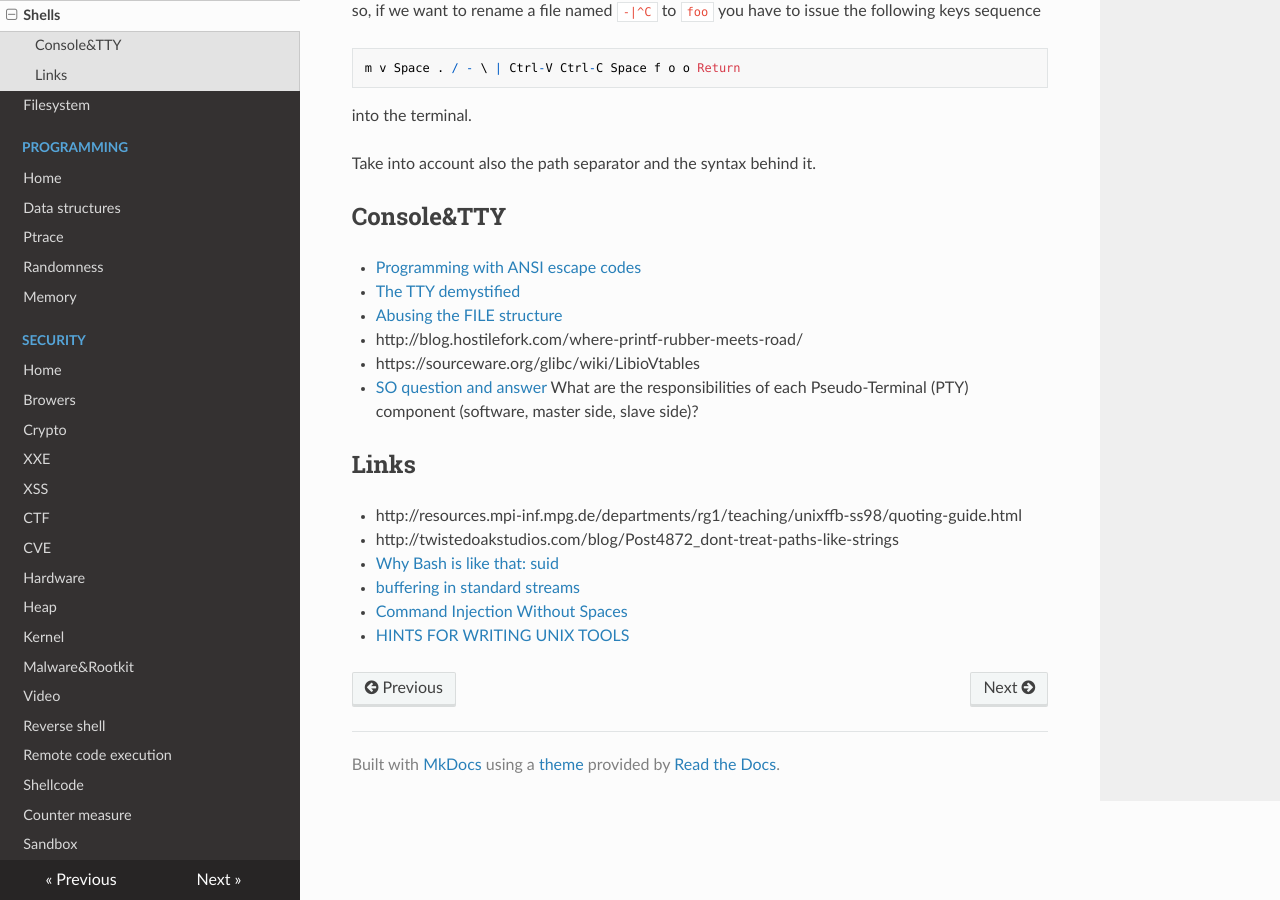
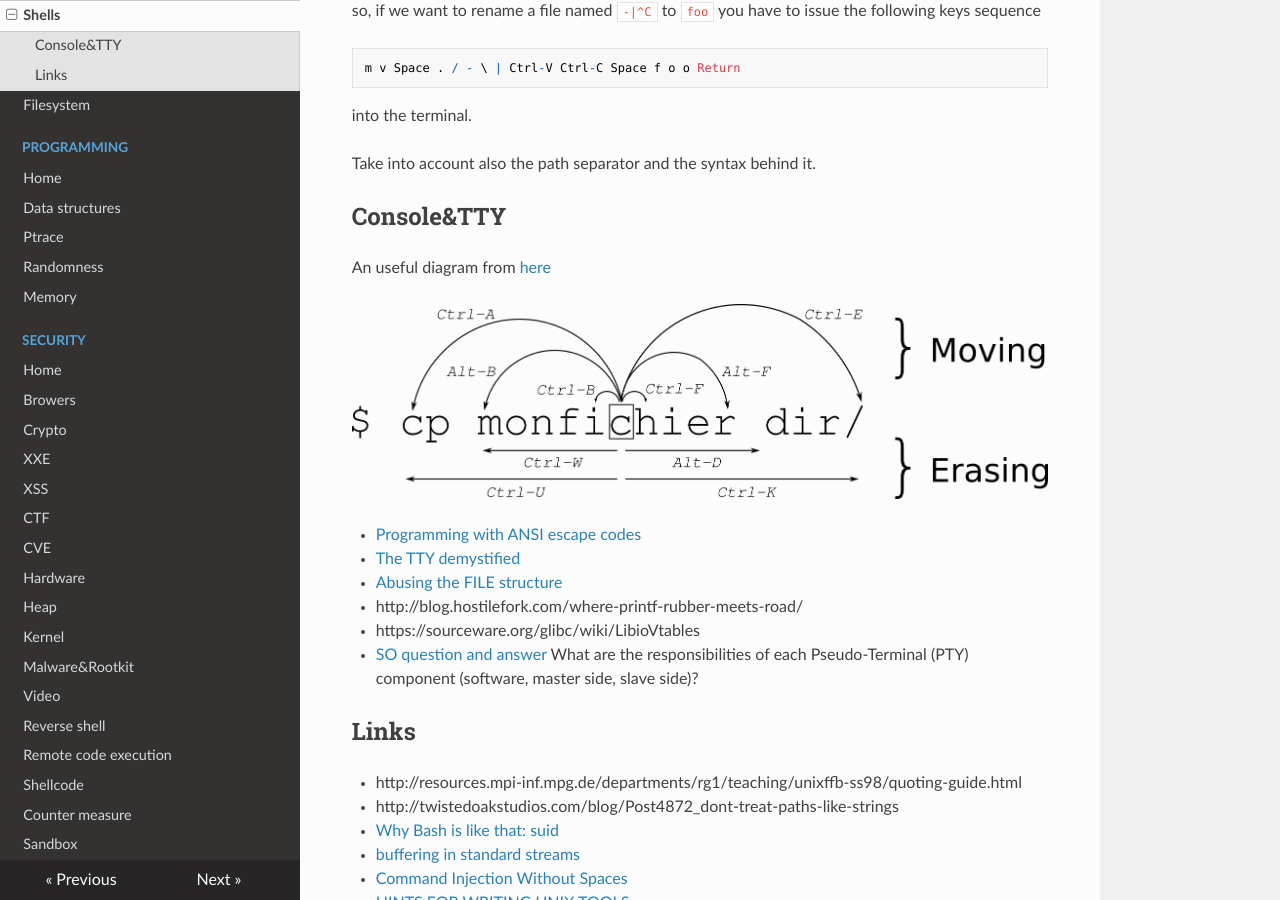
Before and after one commit to gipi/low-level, an MkDocs documentation site: the page built from docs/shell.md, in a window 1280 px wide and 900 px high, scrolled down 378 px. Built offline with MkDocs 1.6.1, drawn with Linux system fonts in a browser that asks for light colours; nearby versions of some CDN libraries; old or Windows-style settings are respelled for this version of MkDocs.

Commit message:
Add diagram for moving into the shell.

```diff
--- a/docs/shell.md
+++ b/docs/shell.md
@@ -20,6 +20,10 @@ Take into account also the path separator and the syntax behind it.
 
 ## Console&TTY
 
+An useful diagram from [here](https://clementc.github.io/blog/2018/01/25/moving_cli/)
+
+![](moving_cli.png)
+
  - [Programming with ANSI escape codes](http://www.lihaoyi.com/post/BuildyourownCommandLinewithANSIescapecodes.html)
  - [The TTY demystified](http://www.linusakesson.net/programming/tty/)
  - [Abusing the FILE structure](https://outflux.net/blog/archives/2011/12/22/abusing-the-file-structure/)
```
Also changed, not shown: docs/moving_cli.png (added).
